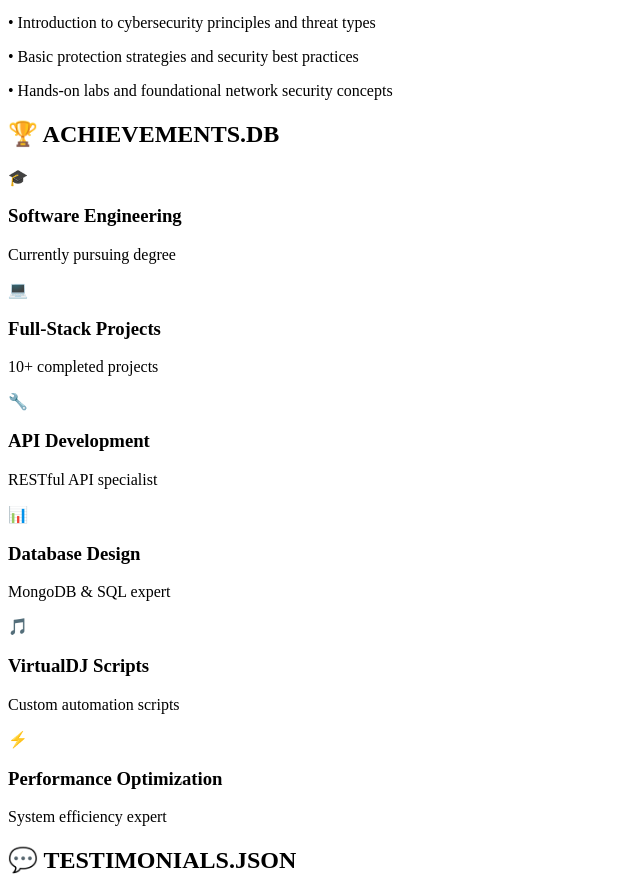
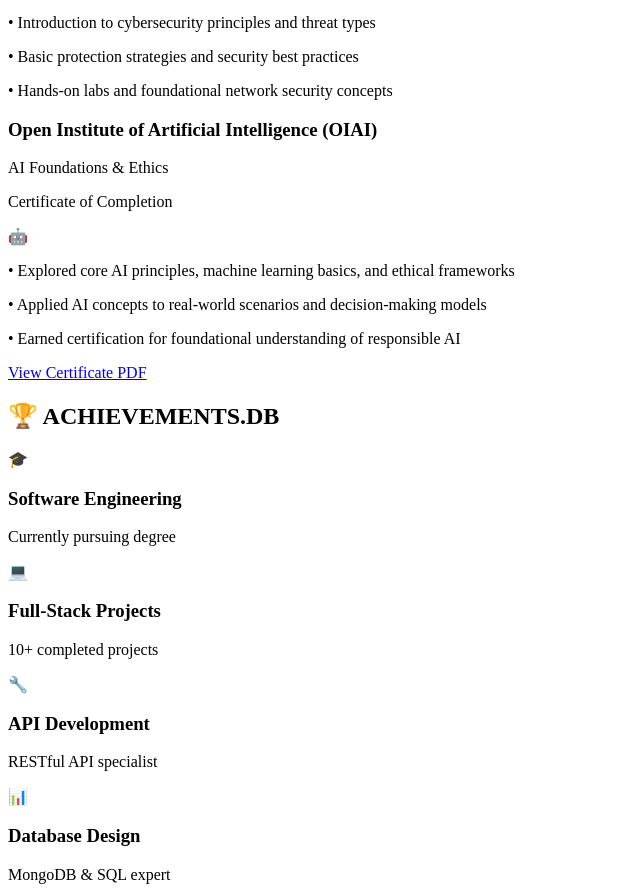
Before and after one commit to mwangiasford1/matrix-portfolio, a React (Vite) app: page / in a window 1280 px wide. Shown: the part 9861-10755 px from the top of the page, without its empty margins (0-640 px from the left). Built offline with nearby package versions, Linux system fonts and the light colour scheme; the HTML template or start-up script is replaced by a standard one.

Commit message:
updated academics cirtificates

```diff
--- a/src/App.jsx
+++ b/src/App.jsx
@@ -163,13 +163,16 @@ function App() {
               <div className="order-1 lg:order-2 flex justify-center lg:justify-end">
                 <div className="relative group">
                   <div className="absolute -inset-1 bg-gradient-to-r from-matrix-green to-green-400 rounded-2xl blur opacity-25 group-hover:opacity-75 transition duration-1000 group-hover:duration-200"></div>
-                  <img src="/images/38aebe24-e88a-48b8-bb05-fcd23d881f03_2_watermark.jpeg" alt="Watermark"
+                 <img src="/images/38aebe24-e88a-48b8-bb05-fcd23d881f03_2_watermark.jpeg"
 
                      alt="Asford Mwangi - Backend Developer and Software Engineering Student"
                      loading="lazy"
-                    onError={(e) => {e.target.src = '/images/profile-placeholder.svg'}}
+                     onError={(e) => {
+                     e.target.src = '/images/profile-placeholder.svg';
+                     }}
   className="relative w-64 h-64 sm:w-72 sm:h-72 lg:w-80 lg:h-80 object-cover rounded-2xl border-2 border-matrix-green/30 shadow-2xl shadow-matrix-green/20 transition-all duration-300 group-hover:scale-105 group-hover:border-matrix-green"
 />
+
                   <div className="absolute inset-0 bg-black/10 rounded-2xl group-hover:bg-transparent transition-all duration-300"></div>
                 </div>
               </div>
@@ -304,6 +307,8 @@ function App() {
   <div className="max-w-4xl mx-auto w-full">
     <h2 className="text-3xl sm:text-4xl lg:text-5xl font-bold mb-8 sm:mb-12 text-center matrix-text">🎓 EDUCATION.EDU</h2>
     <div className="space-y-8">
+
+      {/* PLP Card */}
       <div className="bg-black/20 backdrop-blur-md border border-matrix-green/30 p-6 rounded-lg hover:border-matrix-green transition-all duration-300">
         <div className="flex flex-col sm:flex-row sm:justify-between sm:items-start mb-4">
           <div>
@@ -320,6 +325,7 @@ function App() {
         </div>
       </div>
 
+      {/* Simplilearn Card */}
       <div className="bg-black/20 backdrop-blur-md border border-matrix-green/30 p-6 rounded-lg hover:border-matrix-green transition-all duration-300">
         <div className="flex flex-col sm:flex-row sm:justify-between sm:items-start mb-4">
           <div>
@@ -335,9 +341,36 @@ function App() {
           <p>• Hands-on labs and foundational network security concepts</p>
         </div>
       </div>
+
+      {/* OIAI Certificate Card */}
+      <div className="bg-black/20 backdrop-blur-md border border-matrix-green/30 p-6 rounded-lg hover:border-matrix-green transition-all duration-300">
+        <div className="flex flex-col sm:flex-row sm:justify-between sm:items-start mb-4">
+          <div>
+            <h3 className="text-xl font-bold matrix-text mb-2">Open Institute of Artificial Intelligence (OIAI)</h3>
+            <p className="text-lg opacity-90 mb-2">AI Foundations & Ethics</p>
+            <p className="text-sm text-matrix-green mb-3">Certificate of Completion</p>
+          </div>
+          <div className="text-4xl">🤖</div>
+        </div>
+        <div className="space-y-2 text-sm opacity-80">
+          <p>• Explored core AI principles, machine learning basics, and ethical frameworks</p>
+          <p>• Applied AI concepts to real-world scenarios and decision-making models</p>
+          <p>• Earned certification for foundational understanding of responsible AI</p>
+          <a
+            href="/documents/OIAI-Certificate-Asford-Mwangi.pdf"
+            target="_blank"
+            rel="noopener noreferrer"
+            className="inline-block mt-4 text-matrix-green underline hover:text-green-400 transition"
+          >
+            View Certificate PDF
+          </a>
+        </div>
+      </div>
+
     </div>
   </div>
 </section>
+
 
         {/* Achievements Section */}
         <section id="achievements" className="min-h-screen flex items-center justify-center px-4 sm:px-6 lg:px-8 py-16 sm:py-20">
```
Also changed, not shown: 1 other file (tests, documents, lock files or other folders). Lines whose indentation alone changed are shown as unchanged.
